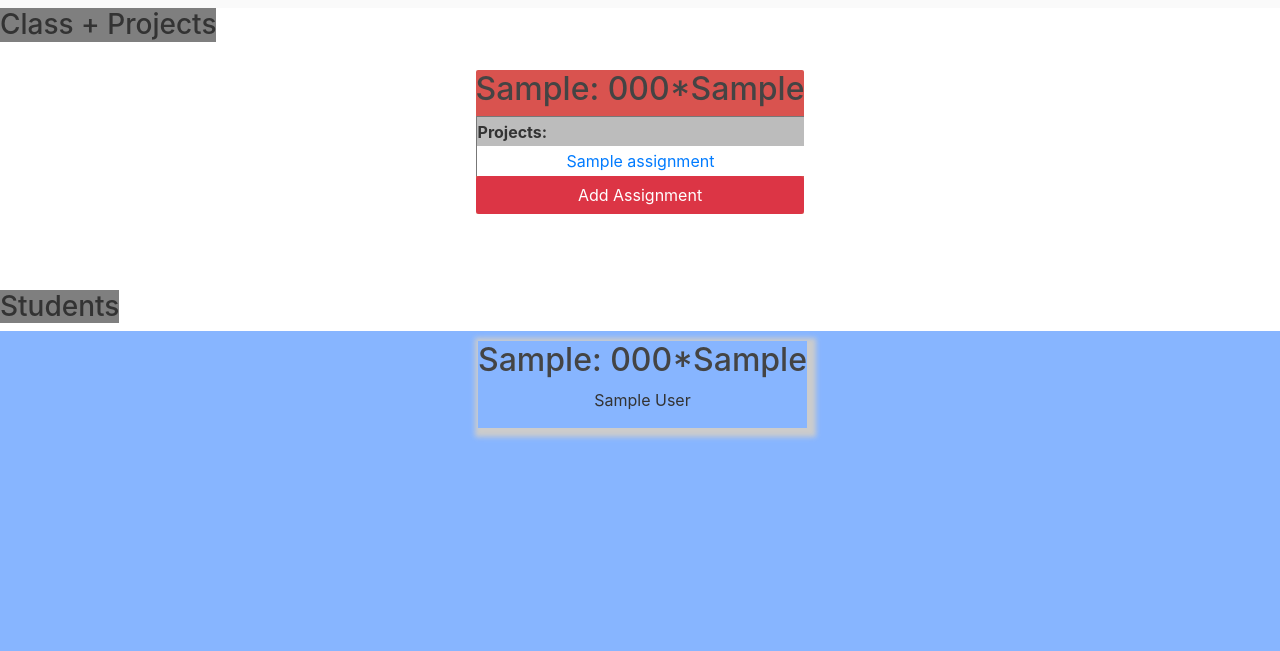
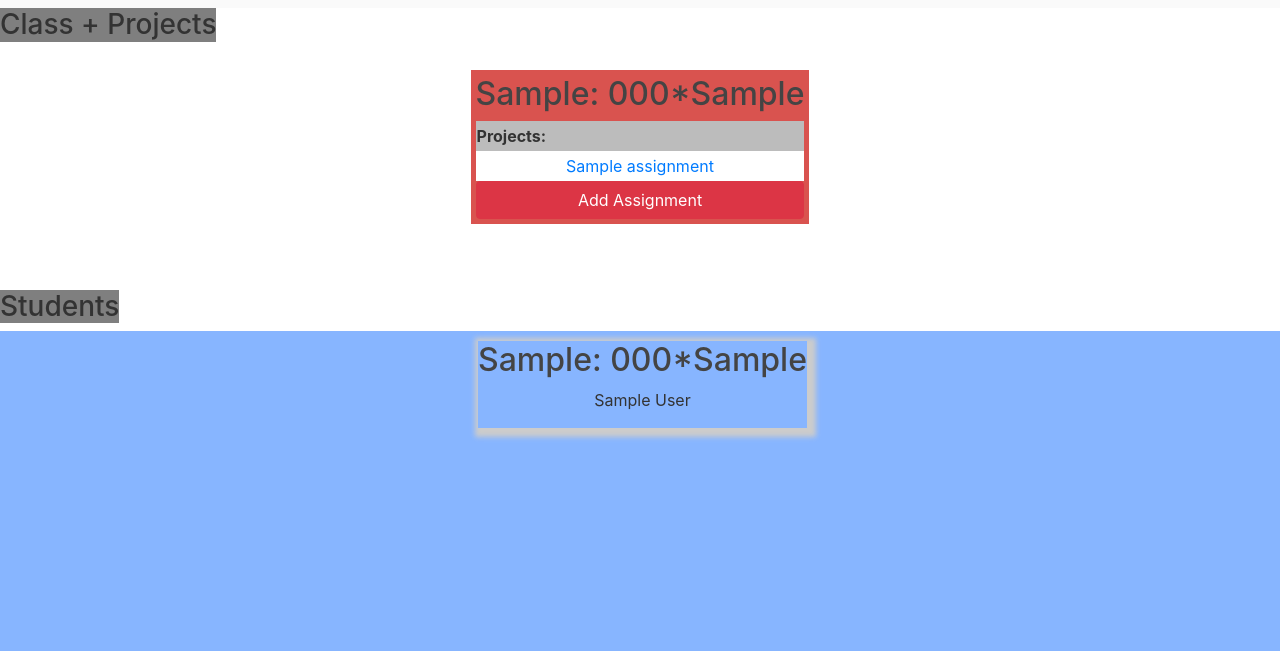
Before and after one commit to GatorIncubator/gatorgrouper, a Django app: page /profile/ in a window 1280 px wide. Shown: the part 194-845 px from the top of the page. Run offline with Django 3.2, Linux system fonts and the light colour scheme; a user stored in the database is signed in; tables that the repository leaves empty hold one stand-in row (values such as "Sample post"); some libraries are stand-ins or nearby versions.

Commit message:
padding on bigbox

```diff
--- a/gatorgrouper/static/gatorgrouper/css/main.css
+++ b/gatorgrouper/static/gatorgrouper/css/main.css
@@ -187,17 +187,14 @@ a.article-title:hover {
 .class-bigbox {
   background-color: #FFFFFF;
   margin: 20px;
-  border: 0px solid #FFFFFF;
-  border-radius: 2px;
+  padding: 5px 5px;
 }
 
 .class-bigbox:nth-child(6n+1) {
     background-color: #D9534F;
-    border: 0px solid #D9534F;
 }
 .class-bigbox:nth-child(6n+2) {
     background-color: #87B5FF;
-    border: 0px solid #87B5FF;
 }
 
 .student-container {
@@ -248,9 +245,7 @@ a.article-title:hover {
 table {
   color: #333;
   width: 100%;
-  border: solid #777;
-  border-width: 1pt 0 0 1pt;
-  border-spacing: 0;
+
   margin: 0px;
   padding: 5px 5px 5px 5px;
 }
```
